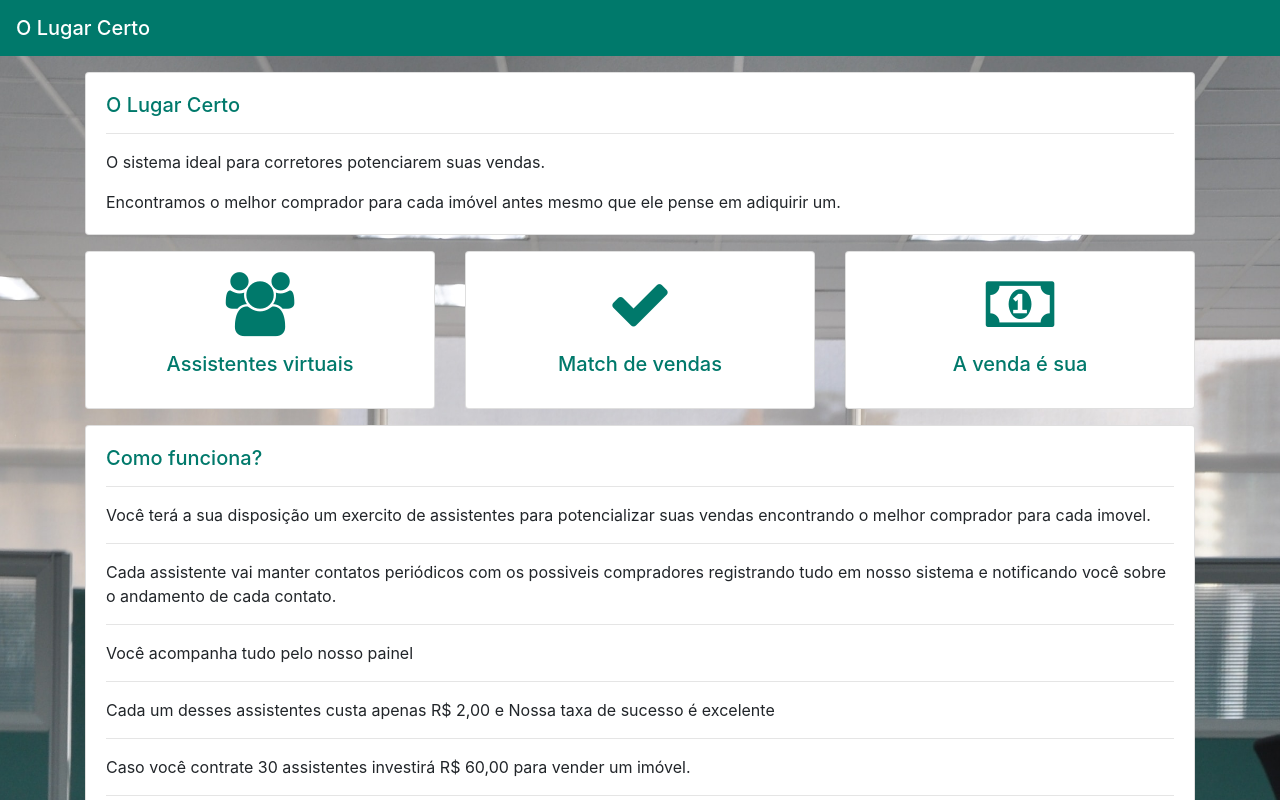
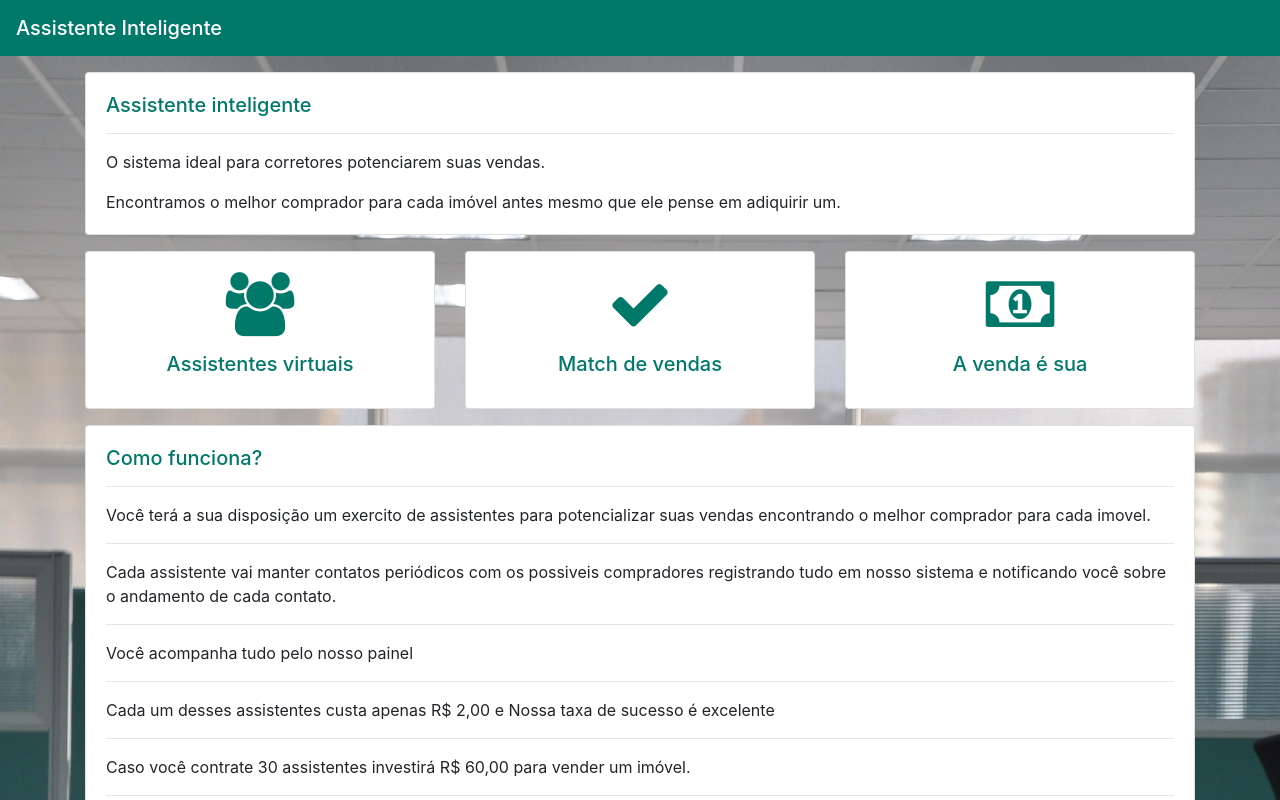
Before and after one commit to gabebarbosa/assistenteinteligente-landingpage, a plain HTML site: page index.html in a window 1280 px wide. Shown: the top 800 px of the page. Drawn offline with nearby package versions, Linux system fonts and the light colour scheme.

Commit message:
novo nome

```diff
--- a/index.html
+++ b/index.html
@@ -1,7 +1,7 @@
 <!doctype html>
 <html lang="pt-BR">
     <head>
-        <title>O Lugar Certo</title>
+        <title>Assistente Inteligente</title>
         <meta charset="UTF-8">
         <link rel="stylesheet" href="https://stackpath.bootstrapcdn.com/bootstrap/4.4.1/css/bootstrap.min.css" >
         <link rel="stylesheet" href="css/style.css">
@@ -10,7 +10,7 @@
 
     <body>
         <nav class="navbar nav-background">
-            <span class="navbar-brand nav-text mb-0 h1">O Lugar Certo</span>
+            <span class="navbar-brand nav-text mb-0 h1">Assistente Inteligente</span>
         </nav>
         <div class="container">
 
@@ -18,7 +18,7 @@
                 <div class="col-12">
                     <div class="card">
                         <div class="card-body">
-                            <h5 class="card-title text-primary">O Lugar Certo</h5>
+                            <h5 class="card-title text-primary">Assistente inteligente</h5>
                             <hr>
                             <p class="card-text">O sistema ideal para corretores potenciarem suas vendas.</p>
                             <p class="card-text">Encontramos o melhor comprador para cada imóvel antes mesmo que ele pense em adiquirir um.</p>
@@ -128,7 +128,7 @@
         <footer class="page-footer font-small pt-4">
             <div class="footer-copyright text-center py-3">
                 <p><strong>
-                    © 2020 Copyright: O lugar certo <br>
+                    © 2020 Copyright: Assistente Inteligente <br>
                     MEGAHACK 2020 desafio LOFT
                 </strong></p>
             </div>
```
